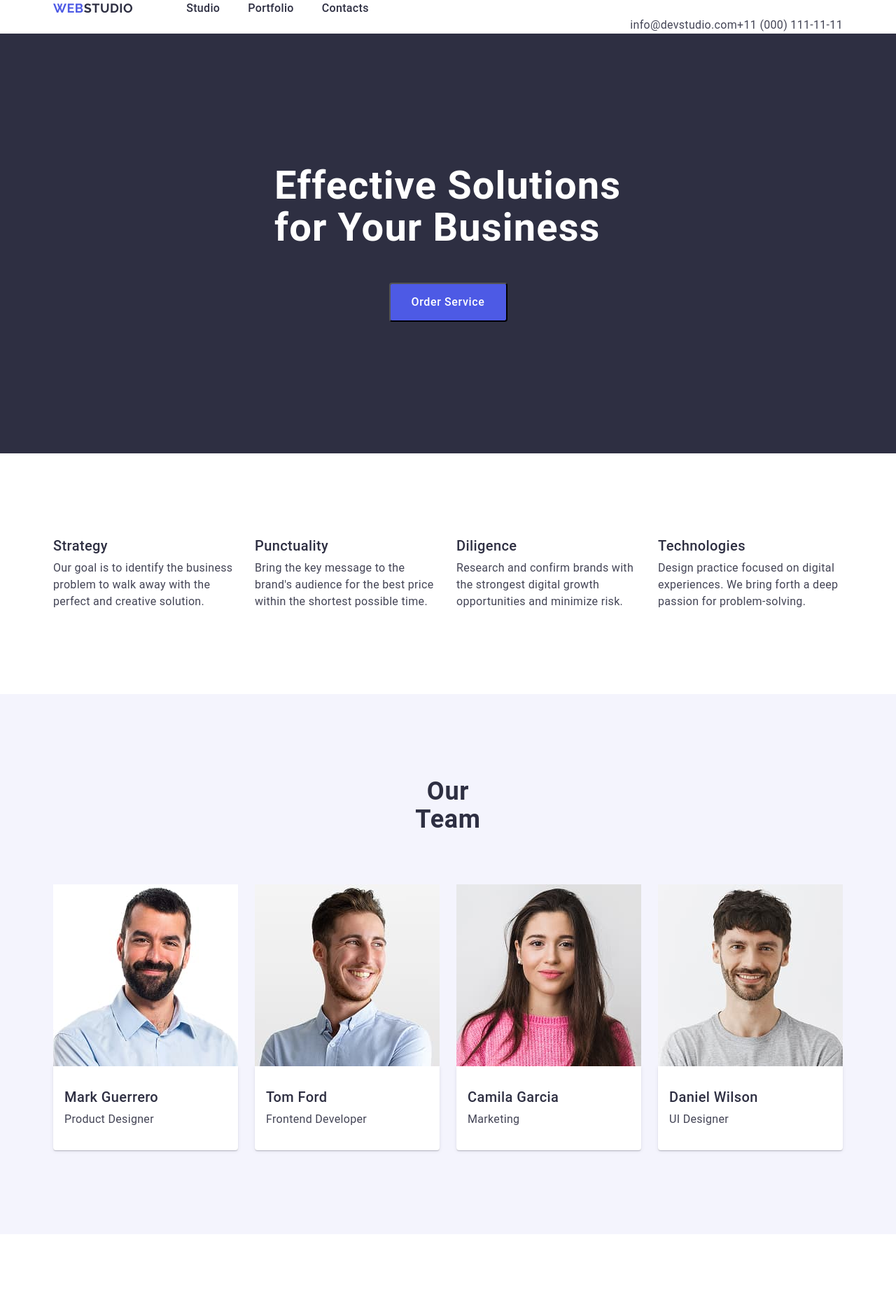
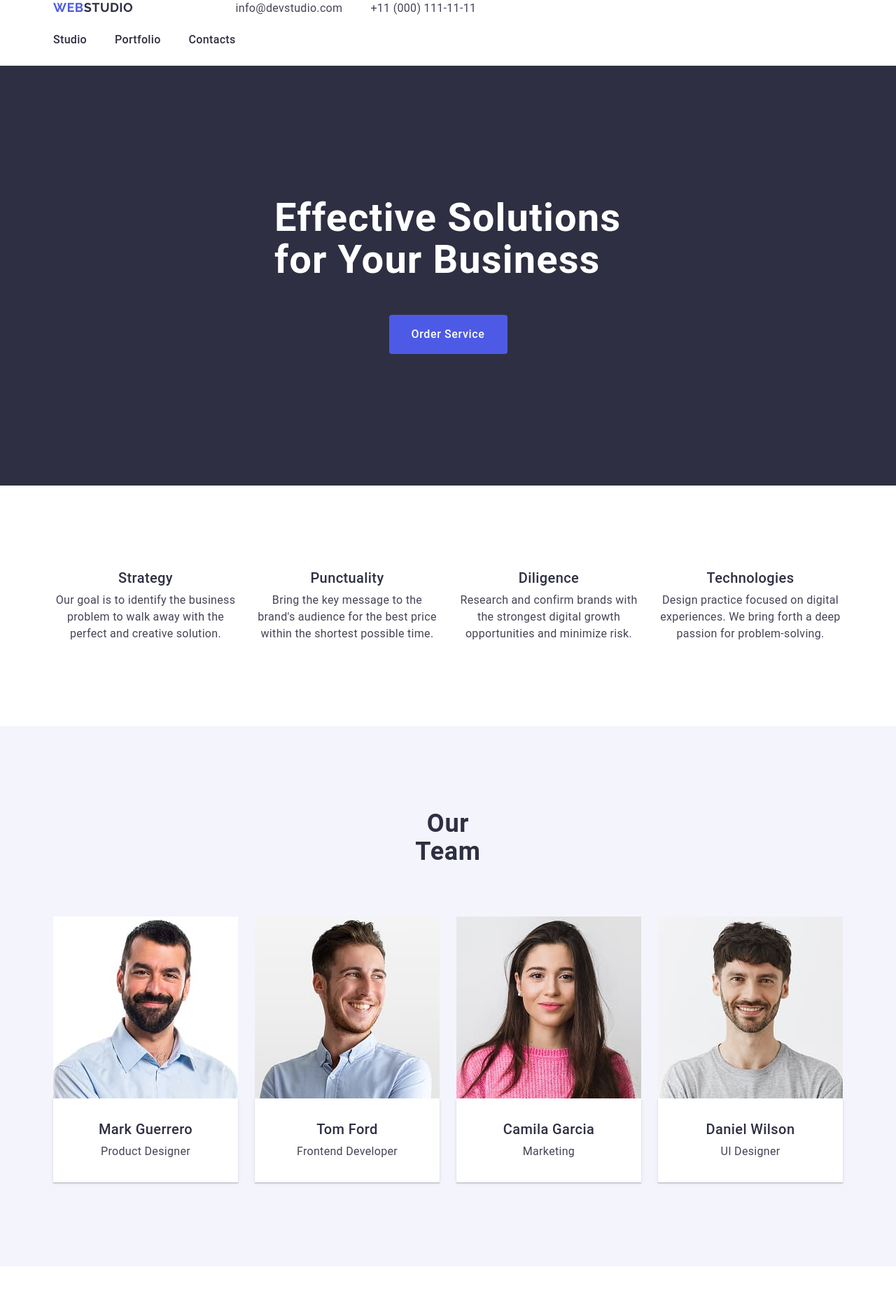
Before and after one commit to ivanshakhov128/goit-markup-hw-03, a plain HTML site: page index.html in a window 1280 px wide. Shown: the top 1881 px of the page at 70% size. Drawn offline with nearby package versions, Linux system fonts and the light colour scheme.

Commit message:
some fixes

```diff
--- a/css/index.css
+++ b/css/index.css
@@ -42,11 +42,11 @@ body {
 }
 
 .header {
+  border-bottom: 1px solid #e7e9fc;
 }
 
 .header-wrapper {
   display: flex;
-  align-items: center;
 }
 .header-list-wrapper {
   display: flex;
@@ -59,6 +59,7 @@ body {
 
 .address-list-wrapper {
   display: flex;
+  gap: 40px;
 }
 
 .header-address {
@@ -79,6 +80,9 @@ body {
   color: #2e2f42;
 }
 
+.header-list-item {
+  padding: 24px 0;
+}
 .header-list-link {
   font-weight: 500;
   font-size: 16px;
@@ -154,6 +158,8 @@ body {
   margin: 0 auto;
   height: 56px;
   border-radius: 4px;
+  min-width: 169px;
+  border: none;
 }
 
 .hero-btn:hover {
@@ -164,7 +170,17 @@ body {
   background-color: #404bbf;
 }
 
-.features {
+.visually-hidden {
+  position: absolute;
+  width: 1px;
+  height: 1px;
+  margin: -1px;
+  border: 0;
+  padding: 0;
+  white-space: nowrap;
+  clip-path: inset(100%);
+  clip: rect(0 0 0 0);
+  overflow: hidden;
 }
 .features-list {
   display: flex;
@@ -176,11 +192,7 @@ body {
 }
 
 .team-wrapper {
-  padding-top: 32px;
-  padding-bottom: 32px;
-  padding-right: 16px;
-  padding-left: 16px;
-  border-radius: 0 0 4px 4px;
+  padding: 32px 0;
   box-shadow: 0 2px 1px 0 rgba(46, 47, 66, 0.08),
     0 1px 1px 0 rgba(46, 47, 66, 0.16), 0 1px 6px 0 rgba(46, 47, 66, 0.08);
 }
@@ -210,6 +222,7 @@ body {
   letter-spacing: 0.02em;
   color: #2e2f42;
   margin-bottom: 8px;
+  text-align: center;
 }
 
 .subtext {
@@ -217,6 +230,7 @@ body {
   line-height: 1.5;
   letter-spacing: 0.02em;
   color: #434455;
+  text-align: center;
 }
 
 .our-team {
@@ -233,10 +247,12 @@ body {
 .our-team-list {
   display: flex;
   gap: 24px;
+  row-gap: 48px;
 }
 
 .our-team-list-item {
   background-color: #ffffff;
+  border-radius: 0px 0px 4px 4px;
   width: calc((100% - 72px) / 4);
 }
 
--- a/index.html
+++ b/index.html
@@ -21,8 +21,8 @@
   </head>
   <body>
     <header class="header">
-      <div class="container">
-        <nav class="header-nav header-wrapper">
+      <div class="container header-wrapper">
+        <nav class="header-nav">
           <a class="header-logo" href="./index.html"
             >Web<span class="accent">Studio</span></a
           >
@@ -64,7 +64,7 @@
 
       <section class="features section">
         <div class="container">
-          <h2 class="features-title section-title" hidden>Features</h2>
+          <h2 class="visially-hidden" hidden>Features</h2>
           <ul class="features-list">
             <li class="features-list-item">
               <h3 class="subtitle">Strategy</h3>
```
